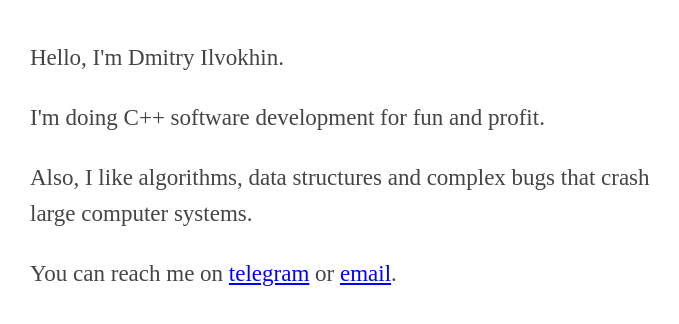
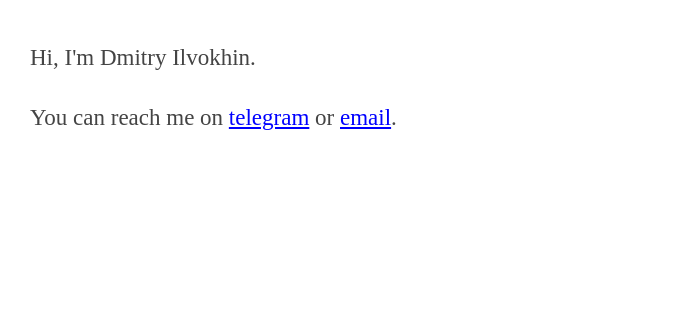
Before and after one commit to ilvokhin/home, a plain HTML site: page index.html in a window 1280 px wide. Shown: the whole page, without its empty margins (285-964 px from the left). Drawn offline with Linux system fonts and the light colour scheme.

Commit message:
Remove probable incorrect sentences.

```diff
--- a/index.html
+++ b/index.html
@@ -24,11 +24,7 @@ a:active { color: blue; }
 </head>
 
 <body>
-<p>Hello, I'm Dmitry Ilvokhin.</p>
-
-<p>I'm doing C++ software development for fun and profit.</p>
-<p>Also, I like algorithms, data structures and complex bugs that crash large
-   computer systems.</p>
+<p>Hi, I'm Dmitry Ilvokhin.</p>
 
 <p>You can reach me on <a href="https://t.me/ilvokhin">telegram</a> or
    <a href="mailto:d@ilvokhin.com">email</a>.</p>
```
